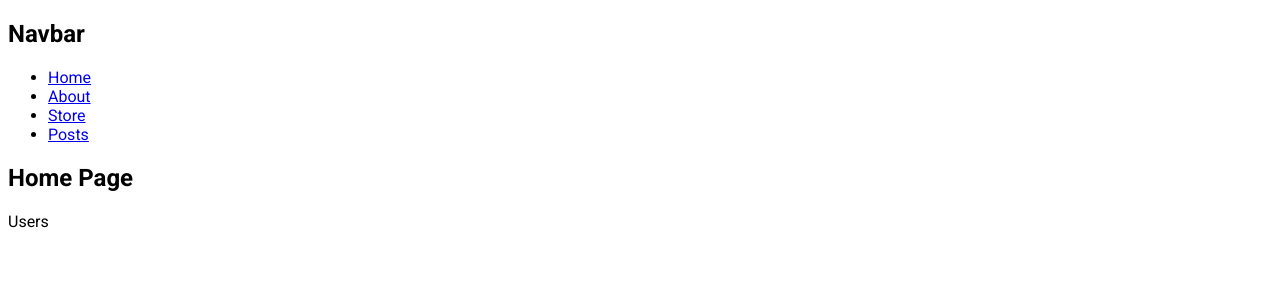
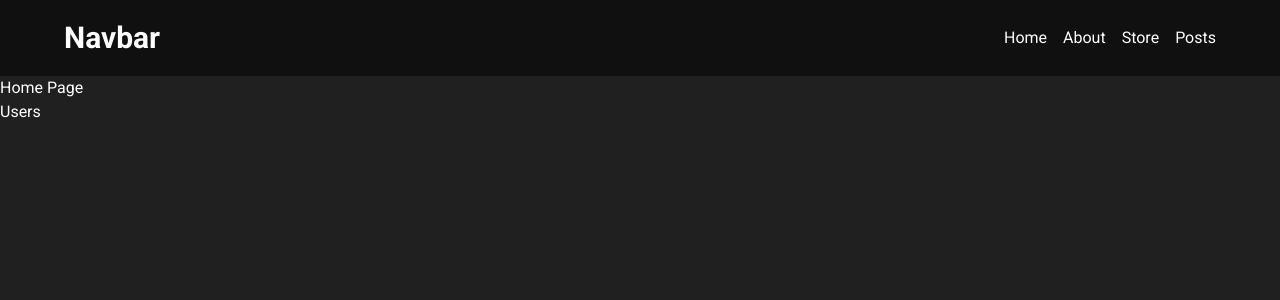
Before and after one commit to Anibal-Alpizar/nextjs13-project-base, a Next.js app: page / in a window 1280 px wide. Shown: the top 300 px of the page. Built offline with nearby package versions, Linux system fonts and the light colour scheme.

Commit message:
css & tailwindcss

```diff
--- /dev/null
+++ b/app/globals.css
@@ -0,0 +1,8 @@
+@tailwind base;
+@tailwind components;
+@tailwind utilities;
+
+body {
+  background: #202020;
+  color: white;
+}
--- a/app/layout.jsx
+++ b/app/layout.jsx
@@ -1,5 +1,6 @@
 import Navbar from "../components/Navbar";
 import { Roboto } from "next/font/google";
+import './globals.css'
 
 export const metadata = {
   title: "my store with next.js - Home Page",
--- /dev/null
+++ b/app/posts/Posts.css
@@ -0,0 +1,7 @@
+.grid{
+    display: grid;
+    grid-template-columns: repeat(3, 1fr);
+    grid-gap: 1rem;
+    margin: 1rem 0;
+    padding: 4rem;
+}
--- a/app/posts/page.jsx
+++ b/app/posts/page.jsx
@@ -1,9 +1,10 @@
 import PostCard from "../../components/PostCard.jsx";
+import './Posts.css'
 
 async function loadPosts() {
   const res = await fetch("https://jsonplaceholder.typicode.com/posts");
   const data = await res.json();
-  await new Promise((resolve) => setTimeout(resolve, 5000));
+  // await new Promise((resolve) => setTimeout(resolve, 5000));
   return data;
 }
 
@@ -12,7 +13,7 @@ async function PostPage() {
   const posts = await loadPosts();
   console.log(posts);
   return (
-    <div>
+    <div className="grid">
       {posts.map((post) => (
         <PostCard post={post} />
       ))}
--- /dev/null
+++ b/components/Navbar.css
@@ -0,0 +1,16 @@
+.navbar {
+  background: #101010;
+  display: flex;
+  justify-content: space-between;
+  padding: 0 4rem;
+  align-items: center;
+}
+
+.navbar ul {
+  display: flex;
+  gap: 1rem;
+}
+
+.navbar ul li {
+  list-style: none;
+}
--- a/components/Navbar.jsx
+++ b/components/Navbar.jsx
@@ -1,10 +1,13 @@
 import Link from "next/link";
+import "./Navbar.css";
 
 function Navbar() {
   return (
     <div>
-      <nav>
-        <h1>Navbar</h1>
+      <nav className="navbar py-5">
+        <Link href="/">
+          <h1 className="text-3xl font-bold">Navbar</h1>
+        </Link>
         <ul>
           <li>
             <Link href="/">Home</Link>
--- a/components/PostCard.jsx
+++ b/components/PostCard.jsx
@@ -4,15 +4,15 @@ import Link from "next/link";
 // RCC
 function PostCard({ post }) {
   return (
-    <div>
+    <div className="bg-gray-950 p-10">
       <div key={post.id}>
         <Link href={`/posts/${post.id}`}>
-          <h3>
+          <h3 className="text-3xl font-bold mb-4">
             {" "}
             {post.id}. {post.title}
           </h3>
         </Link>
-        <p>{post.body}</p>
+        <p className="text-slate-300">{post.body}</p>
         <button
           onClick={() => {
             console.log("clicked");
--- a/package.json
+++ b/package.json
@@ -16,7 +16,10 @@
   "devDependencies": {
     "@types/node": "20.10.4",
     "@types/react": "18.2.43",
+    "autoprefixer": "^10.4.16",
     "eslint": "^8",
-    "eslint-config-next": "14.0.4"
+    "eslint-config-next": "14.0.4",
+    "postcss": "^8.4.32",
+    "tailwindcss": "^3.3.6"
   }
 }
--- /dev/null
+++ b/postcss.config.js
@@ -0,0 +1,6 @@
+module.exports = {
+  plugins: {
+    tailwindcss: {},
+    autoprefixer: {},
+  },
+}
--- /dev/null
+++ b/tailwind.config.js
@@ -0,0 +1,11 @@
+/** @type {import('tailwindcss').Config} */
+module.exports = {
+  content: [
+    "./app/**/*.{js,ts,jsx,tsx,mdx}",
+    "./components/**/*.{js,ts,jsx,tsx,mdx}",
+  ],
+  theme: {
+    extend: {},
+  },
+  plugins: [],
+}
```
Also changed, not shown: 1 other file (tests, documents, lock files or other folders).
